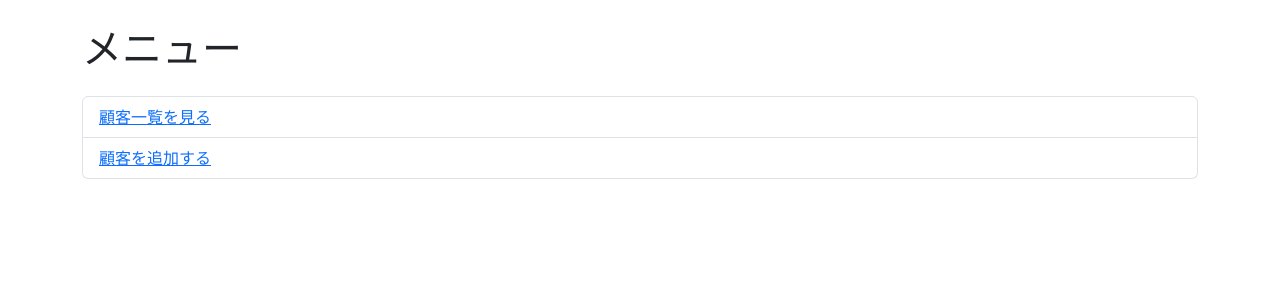
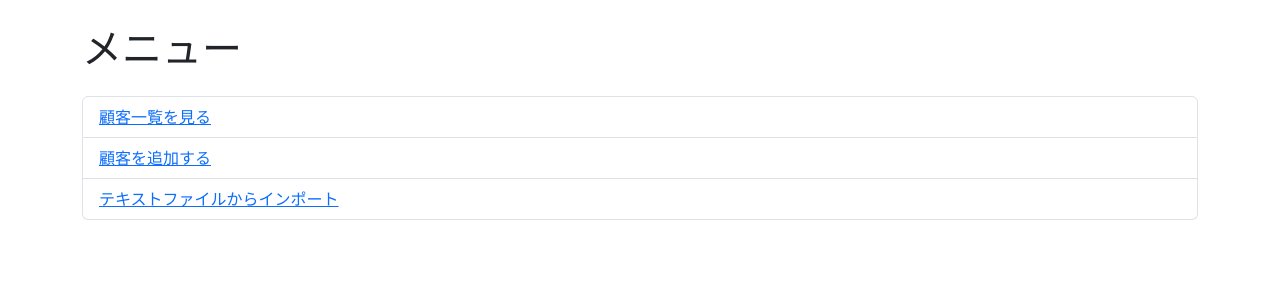
Before and after one commit to sk04237/customer_managementsystem, a Flask app: page / in a window 1280 px wide. Shown: the part 56-356 px from the top of the page. Run offline with Flask 3, Linux system fonts and the light colour scheme.

Commit message:
Update menu.html

```diff
--- a/app/templates/menu.html
+++ b/app/templates/menu.html
@@ -7,5 +7,7 @@
 <ul class="list-group">
     <li class="list-group-item"><a href="/customers">顧客一覧を見る</a></li>
     <li class="list-group-item"><a href="/customers/add">顧客を追加する</a></li>
+    <li class="list-group-item"><a href="/customers/import" onclick="event.preventDefault(); document.getElementById('import-form').submit();">テキストファイルからインポート</a></li>
 </ul>
+<form id="import-form" action="/customers/import" method="post" style="display: none;"></form>
 {% endblock %}
```
